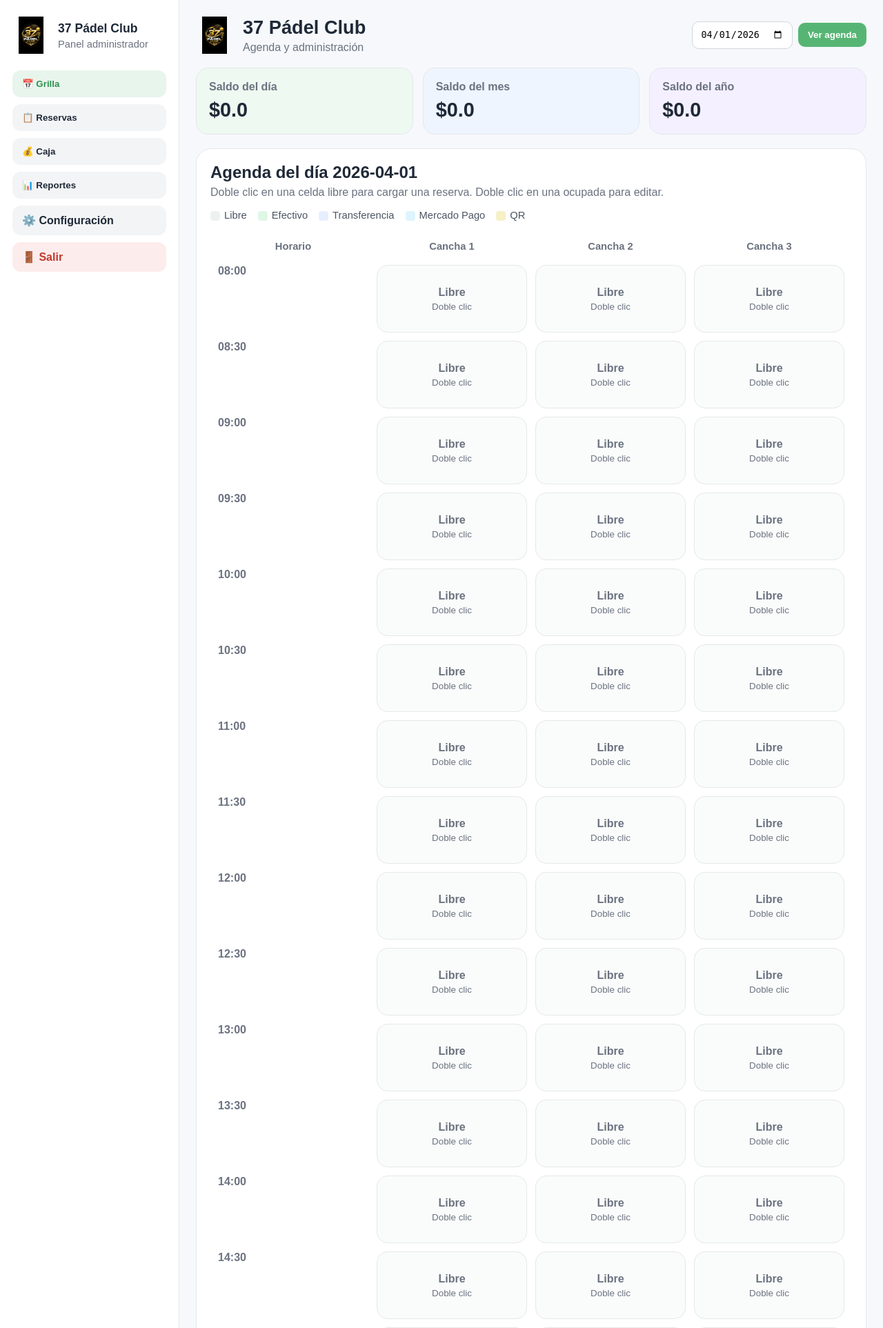
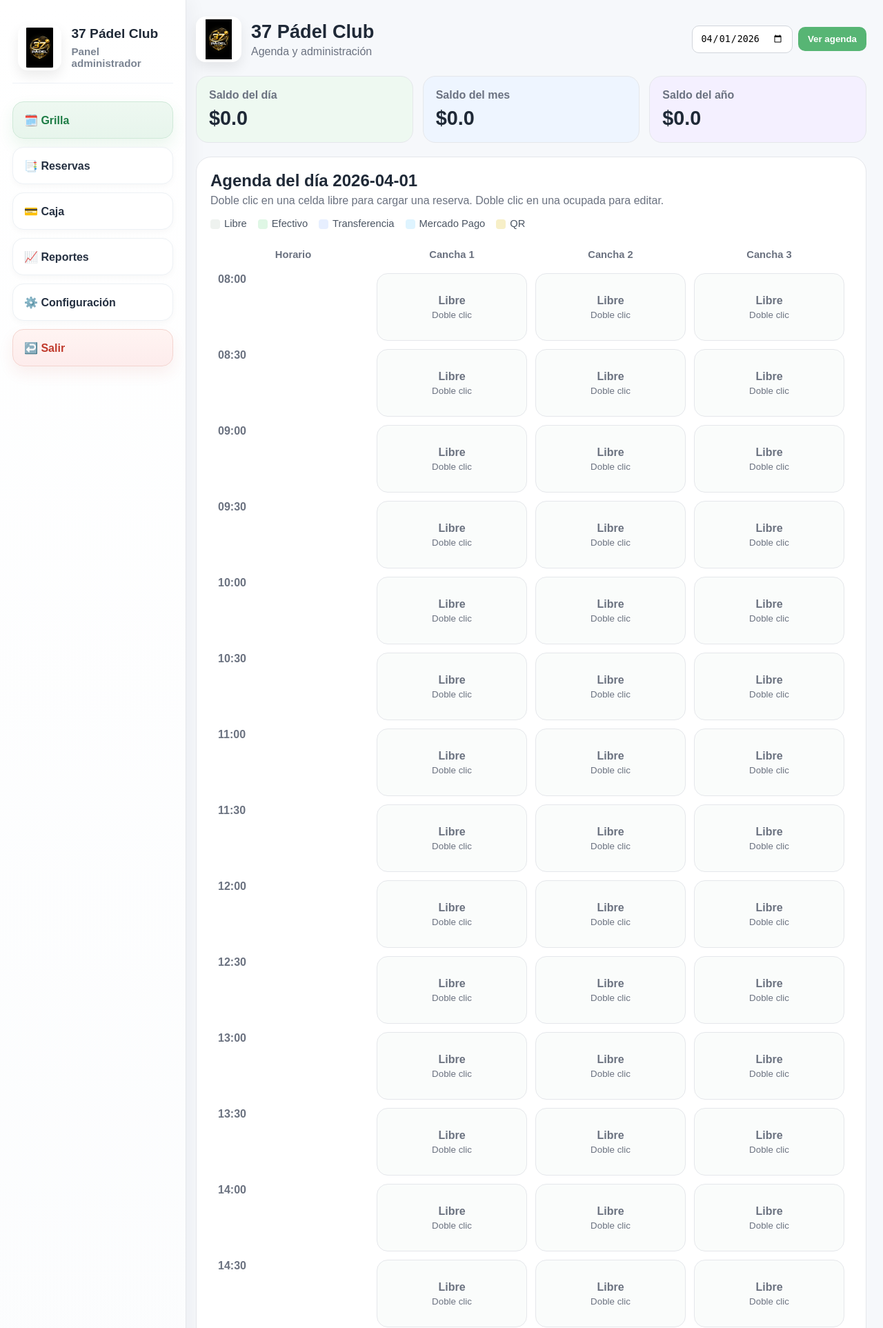
Before and after one commit to sebatroilo80-cpu/padel-app, a Flask app: page /admin in a window 1280 px wide. Shown: the top 1925 px of the page at 69% size. Run offline with Flask 3, Linux system fonts and the light colour scheme; the visitor is signed in with stand-in values (Sample User, id 1); data comes from the database, SQL or seed files in the repository; data that the repository does not hold is empty.

Commit message:
mejora sidebar premium

```diff
--- a/static/admin_v2.css
+++ b/static/admin_v2.css
@@ -1099,3 +1099,108 @@ body.adminv2-body {
         grid-template-columns: 90px 1fr 36px;
     }
 }
+/* =========================
+   SIDEBAR PREMIUM
+   ========================= */
+
+.adminv2-sidebar {
+    background: linear-gradient(180deg, #ffffff 0%, #f8fafc 100%);
+    border-right: 1px solid #e5e7eb;
+    padding: 26px 18px;
+    width: 270px;
+    box-sizing: border-box;
+    box-shadow: 8px 0 24px rgba(15, 23, 42, 0.04);
+}
+
+.adminv2-side-top {
+    display: flex;
+    align-items: center;
+    gap: 14px;
+    margin-bottom: 26px;
+    padding: 10px 8px 18px;
+    border-bottom: 1px solid #eef2f7;
+}
+
+.logo-header {
+    width: 58px;
+    height: 58px;
+    object-fit: contain;
+    border-radius: 14px;
+    background: #fff;
+    box-shadow: 0 8px 18px rgba(0,0,0,0.08);
+    padding: 4px;
+}
+
+.adminv2-brand-text h2 {
+    margin: 0;
+    font-size: 1.2rem;
+    line-height: 1.1;
+    color: #1f2937;
+    font-weight: 800;
+}
+
+.adminv2-brand-text p {
+    margin: 6px 0 0;
+    color: #7b8492;
+    font-size: 0.95rem;
+    font-weight: 600;
+}
+
+.adminv2-nav {
+    display: flex;
+    flex-direction: column;
+    gap: 12px;
+    margin-top: 8px;
+}
+
+.btn-nav,
+.btn-nav-link {
+    text-decoration: none;
+    border: 1px solid #edf1f5;
+    background: #ffffff;
+    color: #253041;
+    padding: 15px 16px;
+    border-radius: 16px;
+    text-align: left;
+    font-weight: 800;
+    font-size: 1rem;
+    cursor: pointer;
+    display: flex;
+    align-items: center;
+    gap: 12px;
+    min-height: 54px;
+    box-sizing: border-box;
+    transition: all 0.18s ease;
+    box-shadow: 0 3px 10px rgba(15, 23, 42, 0.03);
+}
+
+.btn-nav:hover,
+.btn-nav-link:hover {
+    transform: translateY(-1px);
+    border-color: #dbe4ee;
+    background: #f9fbfd;
+}
+
+.btn-nav.activo {
+    background: linear-gradient(180deg, #eef8f1 0%, #e7f5ec 100%);
+    color: #1d7c45;
+    border-color: #cfe9d8;
+    box-shadow: 0 10px 22px rgba(52, 168, 83, 0.10);
+}
+
+.btn-nav-link.salir {
+    background: linear-gradient(180deg, #fff4f2 0%, #fdecec 100%);
+    color: #c0392b;
+    border-color: #f4d4cf;
+    box-shadow: 0 10px 22px rgba(192, 57, 43, 0.08);
+}
+
+.btn-nav-link.salir:hover {
+    background: #fdecec;
+}
+
+@media (max-width: 1100px) {
+    .adminv2-sidebar {
+        width: 100%;
+    }
+}
--- a/templates/admin_v2.html
+++ b/templates/admin_v2.html
@@ -20,13 +20,13 @@
         </div>
 
         <div class="adminv2-nav">
-            <button class="btn-nav activo" type="button" onclick="mostrarSeccion('seccion-grilla', this)">📅 Grilla</button>
-            <button class="btn-nav" type="button" onclick="mostrarSeccion('seccion-reservas', this)">📋 Reservas</button>
-            <button class="btn-nav" type="button" onclick="mostrarSeccion('seccion-caja', this)">💰 Caja</button>
-            <button class="btn-nav" type="button" onclick="mostrarSeccion('seccion-reportes', this)">📊 Reportes</button>
-            <a href="/configuracion" class="btn-nav-link">⚙️ Configuración</a>
-            <a href="/logout" class="btn-nav-link salir">🚪 Salir</a>
-        </div>
+    <button class="btn-nav {% if active_tab == 'grilla' %}activo{% endif %}" type="button" onclick="mostrarSeccion('seccion-grilla', this)">🗓️ Grilla</button>
+    <button class="btn-nav {% if active_tab == 'reservas' %}activo{% endif %}" type="button" onclick="mostrarSeccion('seccion-reservas', this)">📑 Reservas</button>
+    <button class="btn-nav {% if active_tab == 'caja' %}activo{% endif %}" type="button" onclick="mostrarSeccion('seccion-caja', this)">💳 Caja</button>
+    <button class="btn-nav {% if active_tab == 'reportes' %}activo{% endif %}" type="button" onclick="mostrarSeccion('seccion-reportes', this)">📈 Reportes</button>
+    <a href="/configuracion" class="btn-nav-link">⚙️ Configuración</a>
+    <a href="/logout" class="btn-nav-link salir">↩️ Salir</a>
+</div>
     </aside>
 
     <main class="adminv2-main">
```
